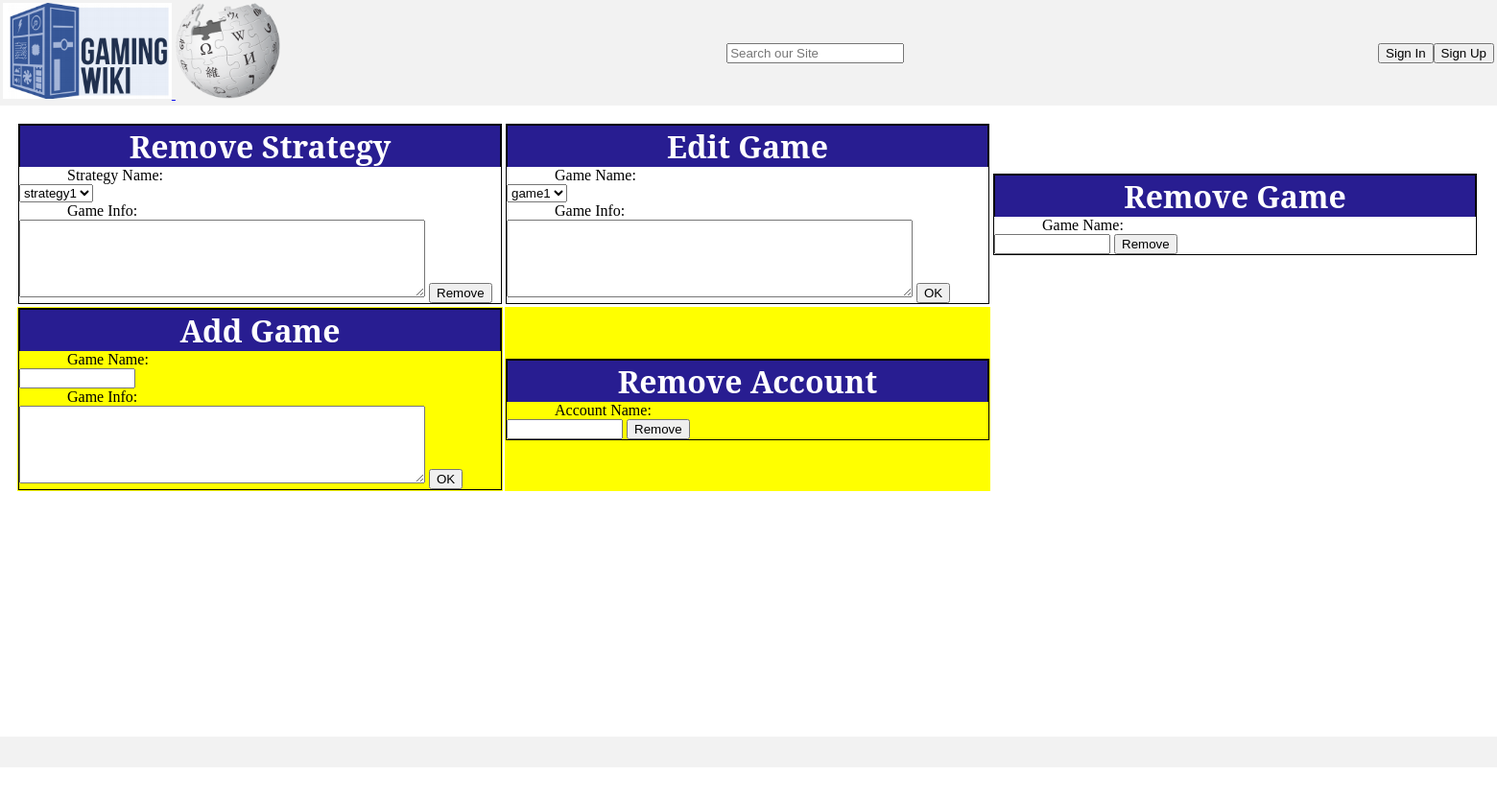
After one commit to jabrielahmed/GamingWIki, a PHP site: page /admin.php in a window 1560 px wide. The commit adds this page. Shown: the whole page at 96% size. Run offline with PHP 8.4, Linux system fonts and the light colour scheme.

Commit message:
Add files via upload
New website design.

```diff
--- /dev/null
+++ b/Gaming-Wiki/ClientSide/admin.css
@@ -0,0 +1,37 @@
+/* style sheet for admin*/
+#removestrategy{
+
+	border: 1px solid black;
+
+
+
+}
+#editgame{
+
+	border: 1px solid black;
+
+}
+#removegame{
+	border: 1px solid black;
+
+}
+#addgame{
+	border: 1px solid black;
+
+
+}
+#removeaccount{
+	border: 1px solid black;
+
+
+
+}
+#removes{
+height:50px;
+background: yellow;
+}
+
+
+h1{
+	text-align: center;
+}
--- /dev/null
+++ b/Gaming-Wiki/ClientSide/admin.php
@@ -0,0 +1,90 @@
+<!DOCTYPE html>
+<html lang="en">
+<head>
+<meta charset="utf-8"/>
+<meta name="keywords" content="gamingwiki index homepage signin signup " />
+<meta name="description" content="Gaming wiki homepage" />
+<title> GamingWiki</title>
+<link rel="stylesheet" type="text/css" href="style.css" />
+<link rel="stylesheet" type="text/css" href="admin.css" />
+
+</head>
+ <body>
+<?php require_once('./initHeader.php') ?>
+<div id="main">
+	<table>
+		<tr>
+			<td>
+				<div id ="removestrategy">
+				<h1>Remove Strategy</h1>
+					<label> Strategy Name:</label>
+							<select>
+								  <option value="strategy1">strategy1</option>
+								  <option value="strategy1">strategy2</option>
+								  <option value="strategy1">strategy3</option>
+								  <option value="strategy1">strategy4</option>
+						</select>
+				<label>Game Info:</label><textarea rows="5" cols="50">
+
+					</textarea>
+					 <button type="button">Remove</button>
+				</div>
+			</td>
+			<td>
+					<div id="editgame">
+								<h1>Edit Game</h1>
+								<label> Game Name:</label>
+								<select>
+								  <option value="game1">game1</option>
+								  <option value="game2">game2</option>
+								  <option value="game3">game3</option>
+								  <option value="game4">game4</option>
+						</select>
+
+
+							<label> Game Info:</label>	<textarea rows="5" cols="50">	</textarea>
+								<button type="button">OK</button>
+					</div>
+			</td>
+			<td>
+					<div id="removegame">
+							<h1>Remove Game</h1>
+							<label> Game Name:</label>	<input type="Search" id="adminsearch" name="searchquestions" size="12"
+						 value=""/>
+						 <button type="button">Remove</button>
+
+					</div>
+			</td>
+		</tr>
+
+
+
+
+		<tr id="removes">
+			<td>
+					<div id="addgame">
+							<h1>Add Game</h1>
+							<label> Game Name:</label>	<input type="Search" id="adminsearch" name="searchquestions" size="12"
+						 value=""/>
+							<label> Game Info:</label><textarea rows="5" cols="50"></textarea>
+							<button type="button">OK</button>
+					</div>
+			</td>
+
+			<td>
+					<div id="removeaccount">
+							<h1>Remove Account</h1>
+								<label> Account Name:</label><input type="Search" id="adminsearch" name="searchquestions" size="12"
+								 value=""/>
+								 <button type="button">Remove</button>
+
+					</div>
+			</td>
+		</tr>
+
+	</table>
+	</div>
+<?php require_once('./initFooter.php') ?>
+
+ </body>
+</html>
--- a/Gaming-Wiki/ClientSide/home.php
+++ b/Gaming-Wiki/ClientSide/home.php
@@ -10,11 +10,9 @@
 <body>
 <?php require_once('./initHeader.php') ?>
 <div id="main">
-    <?php require_once('./login/sign-up/signup.html')?>
-    <?php require_once('./login/sign-in/signin.html')?>
 	<img src = "wordcloud.jpg" alt = "Pacman" id = "pacman"/>
 </div>
 <?php require_once('./initFooter.php')?>
 </body>
-	<script src = "./login/login.js"></script>
+	<script src = "login.js"></script>
 </html>
--- a/Gaming-Wiki/ClientSide/initHeader.php
+++ b/Gaming-Wiki/ClientSide/initHeader.php
@@ -22,5 +22,56 @@
 	</tr>
 	</table>
 	</header>
+
+
+    <div id='signin-modal'>
+        <div id='center-content'>
+            <div>
+                <h1 id='formheader'>
+                    Sign in
+                </h1>
+                <form id='signinform'>
+                    <label>Username:</label>
+                    <input id='userNameInput' type='text' name='username'/>
+                    <div class='spacing'></div>
+                    <label>Password:</label>
+                    <input id='passwordInput' type='password' name='password'>
+                    <button class='formButton' id='signUp1'>Sign Up</button>
+                    <button class='formButton' id='cancel'>Cancel</button>
+                </form>
+            </div>
+        </div>
+    </div>
+    <!-- <div id='signup-model' class='modal'>
+        <div class='sign-up-modal-content'></div>
+    </div> -->
+
+
+    <div id='signup-model' class='modal'>
+        <div class='sign-up-modal-content'>
+        <h1 id='formheader'>
+            Create Account
+        </h1>
+        <form>
+            <label>First name:</label>
+            <input type='text' name='firstname' />
+            <div class='spacing'></div>
+            <label>Last name:</label>
+            <input type='text' name='lastname'>
+            <div class='spacing'></div>
+            <label>Username:</label>
+            <input id='userNameInput' type='text' name='username'/>
+            <div class='spacing'></div>
+            <label>Password:</label>
+            <input id='passwordInput' type='password' name='password'>
+            <div class='spacing'></div>
+            <label> Retype Password:</label>
+            <input id='passwordRenter' type='password' name='password'>
+            <div class='spacing'></div>
+            <button class='formButton' id='signUp1'>Sign Up</button>
+            <button class='formButton' id='cancel'>Cancel</button>
+        </form>
+        </div>
+    </div>
 "
 ?>
--- a/Gaming-Wiki/ClientSide/style.css
+++ b/Gaming-Wiki/ClientSide/style.css
@@ -55,3 +55,87 @@ body{
 	width: 40%;
 	margin: auto;
 }
+#signin-modal {
+    display: none;
+    position: fixed; /* Stay in place */
+    z-index: 1; /* Sit on top */
+    left: 0;
+    top: 0;
+    width: 100%; /* Full width */
+    height: 100%; /* Full height */
+    overflow: auto; /* Enable scroll if needed */
+    background-color: rgb(0,0,0); /* Fallback color */
+    background-color: rgba(0,0,0,0.4); /* Black w/ opacity */
+}
+#center-content{
+    color: orange;
+    margin: 15% auto; /* 15% from the top and centered */
+    background-color: white;
+}
+.signinform {
+    margin: auto;
+    woidth: 15%;
+}
+.modal{
+    display: none;
+    position: fixed; /* Stay in place */
+    z-index: 1; /* Sit on top */
+    left: 0;
+    top: 0;
+    width: 100%; /* Full width */
+    height: 100%; /* Full height */
+    overflow: auto; /* Enable scroll if needed */
+    background-color: rgb(0,0,0); /* Fallback color */
+    background-color: rgba(0,0,0,0.4); /* Black w/ opacity */
+}
+
+#signup-model input{
+    margin-top: 5px;
+    margin-left: 50px;
+}
+
+#signup-model form{
+    border-left: 1px solid black;
+    border-top: 1px solid black;
+    border-bottom: 1px solid black;
+    border-right: 1px solid black;
+    margin: 0px 5px 5px 5px;
+    background-color: #e4e4e4;
+    margin: auto;
+    width: 500px;
+    padding-bottom: 10px;
+}
+
+.formButton{
+    margin-top: 15px;
+    margin-left: 20px;
+}
+
+#cancel{
+    background-color: red;
+    color: white;
+    width: 85px;
+    height: 30px;
+    border: 1px solid black;
+}
+
+.spacing{
+    margin-top: 20px;
+}
+
+h1{
+    font-family: "Serif";
+    color: white;
+    width: 500px;
+    background-color: #281d91;
+    text-align: center;
+    margin: auto;
+    border-left: 1px solid black;
+    border-top: 1px solid black;
+    border-right: 1px solid black;
+}
+
+label{
+    margin-left: 50px;
+    display: block
+}
```
Also changed, not shown: Gaming-Wiki/ClientSide/login.js (added, +17 -0 lines).
